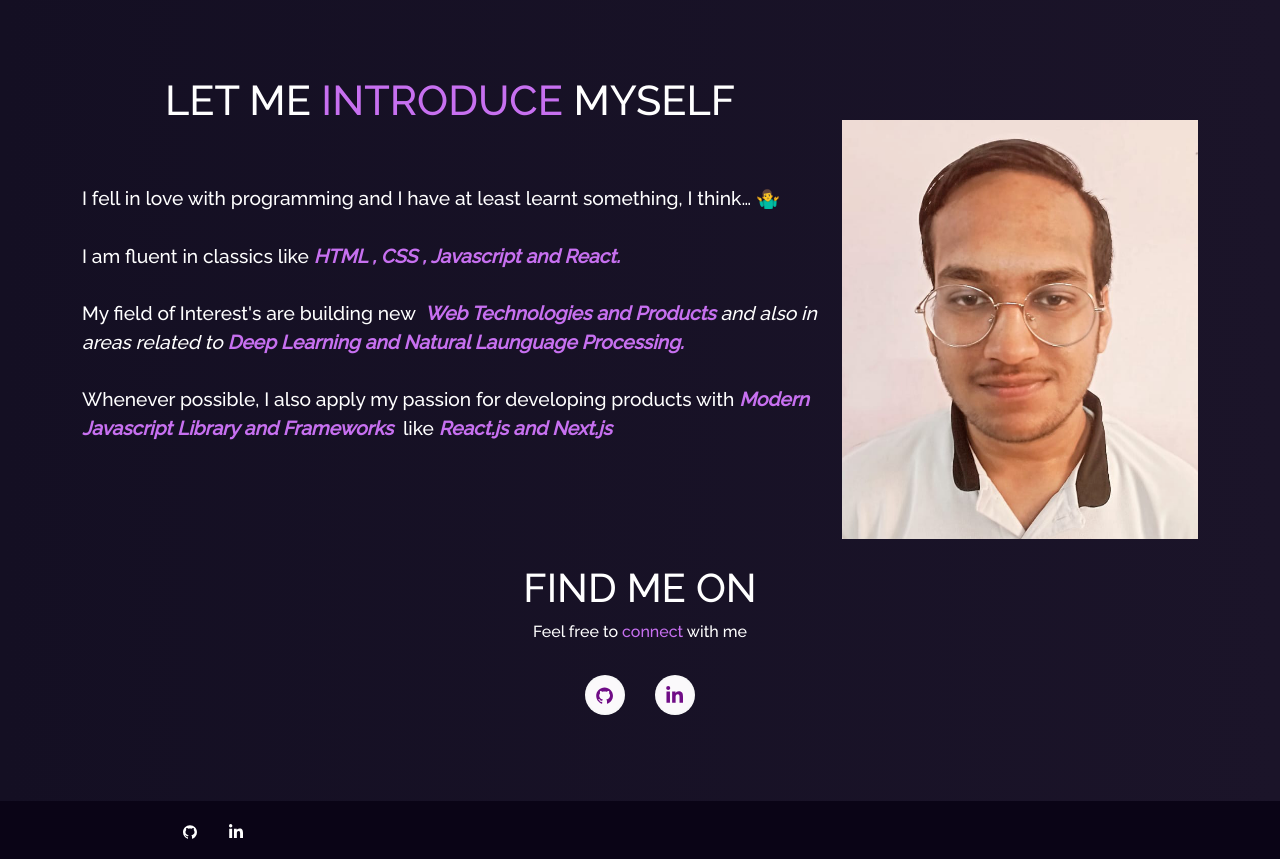
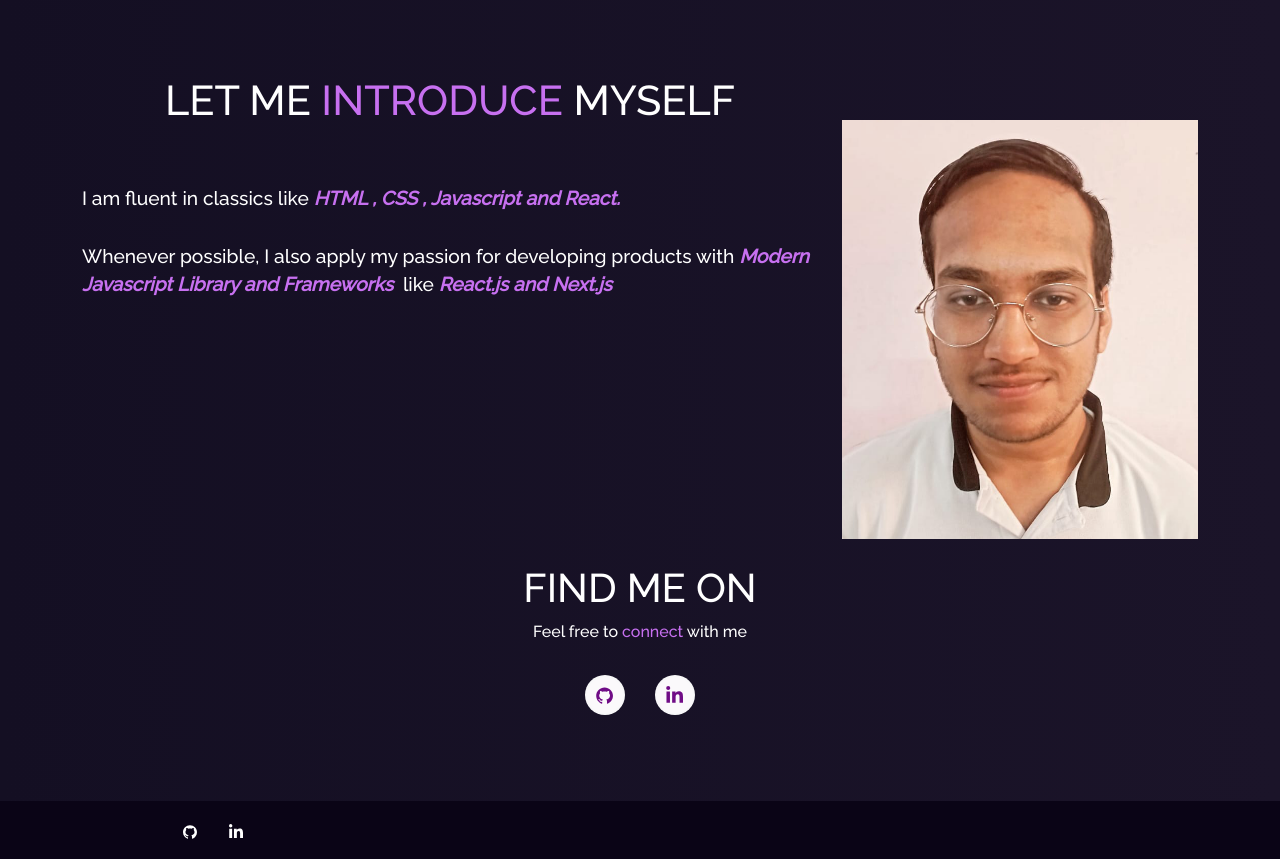
Before and after one commit to AJ31032003/AJ31032003.github.io, a React (Create React App) app: page / in a window 1280 px wide. Shown: the part 800-1659 px from the top of the page. Built offline with nearby package versions, Linux system fonts and the light colour scheme.

Commit message:
portfolio

```diff
--- a/src/components/Home/Home2.js
+++ b/src/components/Home/Home2.js
@@ -17,22 +17,9 @@ function Home2() {
               LET ME <span className="purple"> INTRODUCE </span> MYSELF
             </h1>
             <p className="home-about-body">
-              I fell in love with programming and I have at least learnt
-              something, I think… 🤷‍♂️
-              <br />
-              <br />I am fluent in classics like
+              I am fluent in classics like
               <i>
                 <b className="purple"> HTML , CSS , Javascript and React. </b>
-              </i>
-              <br />
-              <br />
-              My field of Interest's are building new &nbsp;
-              <i>
-                <b className="purple">Web Technologies and Products </b> and
-                also in areas related to{" "}
-                <b className="purple">
-                  Deep Learning and Natural Launguage Processing.
-                </b>
               </i>
               <br />
               <br />
```
